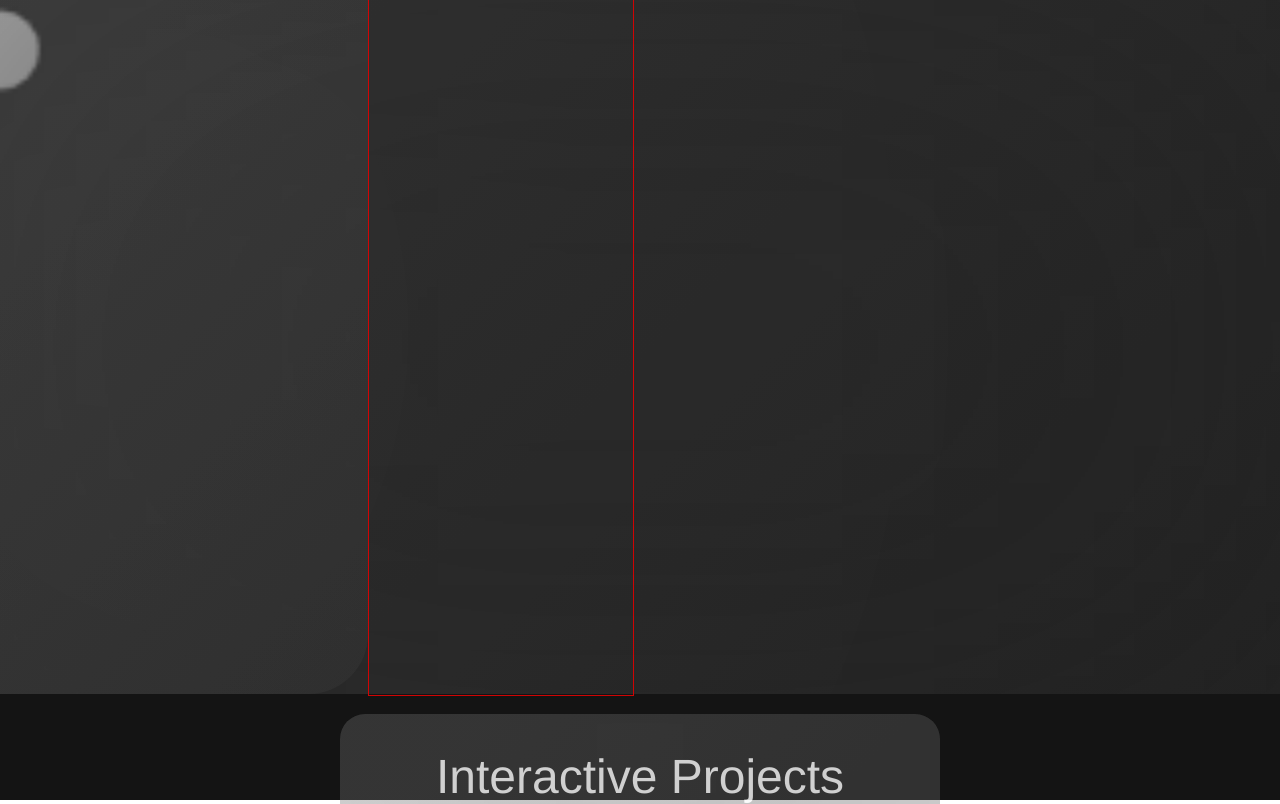
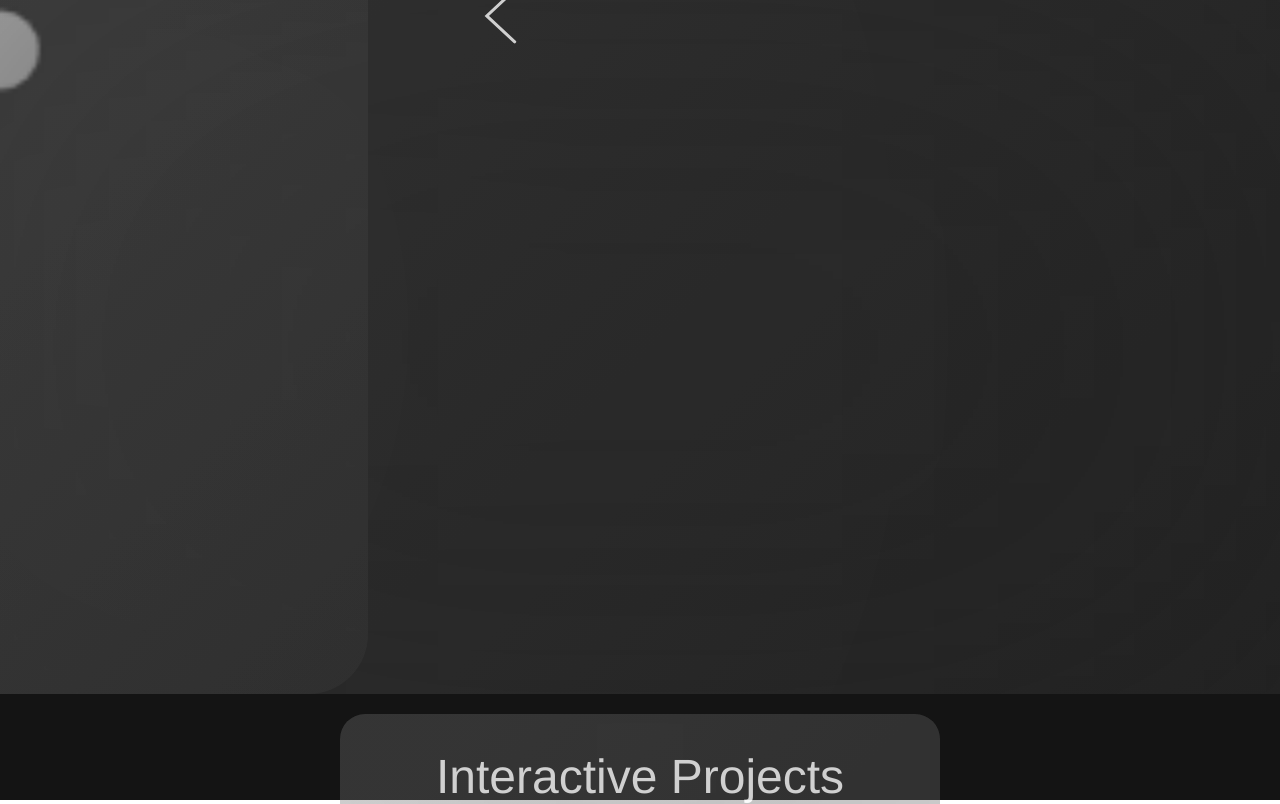
Before and after one commit to apclegacy/tree-table, a Vue app: page / in a window 1280 px wide. Both pictures are taken after a click on the element "About The Table". Built offline with nearby package versions, Linux system fonts and the light colour scheme.

Commit message:
feat: arrow svg

```diff
--- a/src/components/Category.vue
+++ b/src/components/Category.vue
@@ -55,8 +55,18 @@ export default defineComponent({
         <div class="card next">
           <h1>{{ cards[nextCard].title }}</h1>
         </div>
-      <div class="previous arrow" @click="slide(false)" />
-      <div class="next arrow" @click="slide(true)" />
+      <div class="previous arrow" @click="slide(false)">
+        <svg width="33" height="56" viewBox="0 0 33 56" fill="none" xmlns="http://www.w3.org/2000/svg">
+          <path d="M30.6932 1.95585L2.79688 27.8798L30.6932 53.8037"
+            stroke="white" stroke-width="3" stroke-linecap="round"/>
+        </svg>
+      </div>
+      <div class="next arrow" @click="slide(true)">
+        <svg width="33" height="56" viewBox="0 0 33 56" fill="none" xmlns="http://www.w3.org/2000/svg">
+          <path d="M2.30676 54.0432L30.2031 28.1192L2.30676 2.19531"
+            stroke="white" stroke-width="3" stroke-linecap="round"/>
+        </svg>
+      </div>
     </div>
   </div>
 </template>
@@ -90,7 +100,6 @@ export default defineComponent({
   .arrow {
     position: absolute;
     height: 100%;
-    border: 1px solid red;
     width: 264px;
     &.previous {
       left: 368px;
@@ -98,6 +107,11 @@ export default defineComponent({
     &.next {
       left: calc(((100vw - 2576px) / 2) + 2576px);
     }
+
+    display: flex;
+    flex-direction: column;
+    justify-content: center;
+    align-items: center;
   }
 }
 
```
